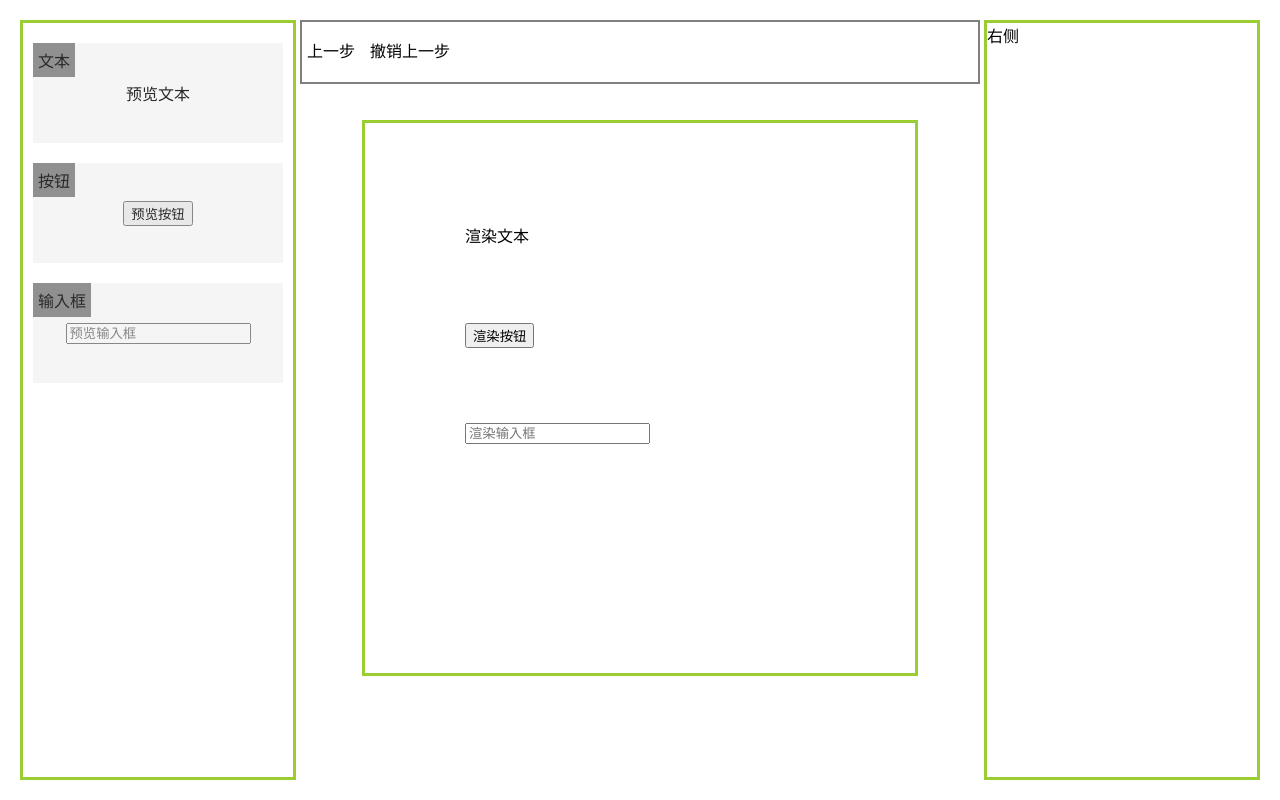
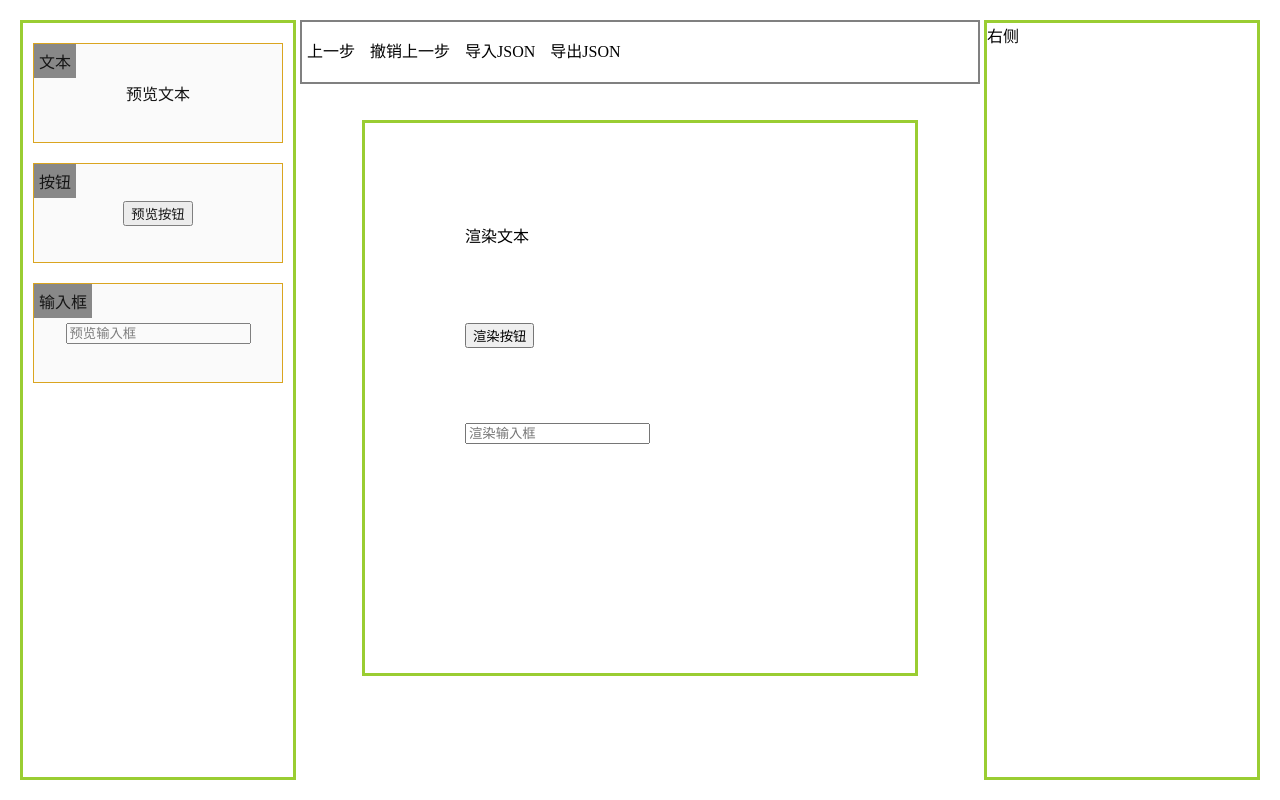
Before and after one commit to Miot/VisualEditor, a Vue app: page / in a window 1280 px wide. Built offline with nearby package versions, Linux system fonts and the light colour scheme.

Commit message:
feat: 导入/导出JSON

```diff
--- /dev/null
+++ b/src/components/dialog.less
@@ -0,0 +1,61 @@
+.modal {
+  .tit {
+    font-size: 20px;
+    margin:0;
+  }
+  .close .bt {
+    position:absolute;
+    right:5px;
+    top:5px;
+    background:none;
+    color:#ccc;
+    padding:5px 10px;
+    border:0;
+    &:before {
+      content: "×";
+      color: black;
+    }
+  }
+  &:before {
+    display: block;
+    content: "";
+    background: rgba(0, 0, 0, 0.6);
+    position: fixed;
+    top: 0;
+    left: 0;
+    right: 0;
+    bottom: 0;
+    z-index: 1;
+  }
+}
+
+.dialog-modal {
+  background: #fefefe;
+  border-radius: 5px;
+  position: fixed;
+  max-width: 600px;
+  margin: 0 auto;
+  left: 0;
+  right: 0;
+  top: 20%;
+  z-index: 2;
+  word-wrap: break-word;
+}
+.content-modal {
+  padding: 20px;
+  textarea {
+    width: 100%;
+    min-height: 200px;
+    font-size: 15px;
+  }
+}
+.header-modal {
+  padding: 10px;
+  border-bottom: 1px solid #eee;
+}
+.footer-modal {
+  text-align: right;
+  height: 30px;
+  line-height: 30px;
+  padding-right: 30px;
+}
--- a/src/components/editor.less
+++ b/src/components/editor.less
@@ -24,6 +24,7 @@
       box-sizing: border-box;
       cursor: move;
       user-select: none;
+      border: 1px goldenrod solid;
       .name {
         position: absolute;
         top: 0;
@@ -43,7 +44,7 @@
         right: 0;
         bottom: 0;
         background-color: #ccc;
-        opacity: .2;
+        opacity: .1;
       }
     }
   }
--- /dev/null
+++ b/src/components/layout-dialog.jsx
@@ -0,0 +1,59 @@
+import { createVNode, defineComponent, reactive, render } from "vue";
+import "./dialog.less";
+
+const DialogComponent = defineComponent({
+  props: {
+    option: { type: Object },
+  },
+  setup(props, ctx) {
+    const state = reactive({
+      isShow: false,
+      option: props.option,
+    });
+    ctx.expose({
+      showDialog(option) {
+        state.option = option;
+        state.isShow = true;
+      },
+    });
+    const close = () => {
+      state.isShow = false;
+    };
+    const confirm = () => {
+      state.option.onConfirm(state.option.content);
+      close();
+    };
+    return () => {
+      return (
+        <div v-show={state.isShow} class="modal">
+          <div class="dialog-modal">
+            <header class="header-modal">
+              <h2 class="tit">{state.option.title}</h2>
+              <span class="close" onClick={close}>
+                <a href="#" class="bt"></a>
+              </span>
+            </header>
+            <div class="content-modal">
+              <textarea type="text" v-model={state.option.content} />
+            </div>
+            <footer class="footer-modal" v-show={state.option.hasFooter}>
+              <button onClick={confirm}>提交</button>
+            </footer>
+          </div>
+        </div>
+      );
+    };
+  },
+});
+
+let vnode;
+export function $dialog(option) {
+  if (!vnode) {
+    let el = document.createElement("div");
+    vnode = createVNode(DialogComponent, { option });
+    document.body.appendChild((render(vnode, el), el));
+  }
+
+  const { showDialog } = vnode.component.exposed;
+  showDialog(option);
+}
--- a/src/components/visual-editor.jsx
+++ b/src/components/visual-editor.jsx
@@ -5,6 +5,7 @@ import clone from "nanoclone";
 import { useMenuDragger } from "../hooks/useMenuDragger";
 import { useBlockDragger } from "../hooks/useBlockDragger";
 import { useCommand } from "@/hooks/useCommand";
+import { $dialog } from "./layout-dialog";
 
 export default defineComponent({
   props: {
@@ -39,6 +40,27 @@ export default defineComponent({
     const buttons = [
       { label: "上一步", handler: () => commands.undo() },
       { label: "撤销上一步", handler: () => commands.redo() },
+      {
+        label: "导入JSON",
+        handler: () => {
+          $dialog({
+            title: "导出完成",
+            hasFooter: true,
+            onConfirm(json) {
+              commands.updateContainer(JSON.parse(json));
+            },
+          });
+        },
+      },
+      {
+        label: "导出JSON",
+        handler: () => {
+          $dialog({
+            title: "导出完成",
+            content: JSON.stringify(data.value),
+          });
+        },
+      },
     ];
 
     return () => (
--- a/src/hooks/useCommand.jsx
+++ b/src/hooks/useCommand.jsx
@@ -15,8 +15,8 @@ export function useCommand(inputData) {
 
   const registry = (command) => {
     state.commandsArr.push(command);
-    state.commands[command.name] = () => {
-      const { redo, undo } = command.execute();
+    state.commands[command.name] = (...args) => {
+      const { redo, undo } = command.execute(...args);
       redo();
       if (!command.pushQueue) return;
       let { curr, queue } = state;
@@ -84,10 +84,29 @@ export function useCommand(inputData) {
       const after = data.value.blocks;
       return {
         redo() {
-          data.value.blocks = [...after];
+          data.value = { ...data.value, blocks: after };
         },
         undo() {
           data.value.blocks = [...before];
+        },
+      };
+    },
+  });
+
+  registry({
+    name: "updateContainer",
+    pushQueue: true,
+    execute(newValue) {
+      let stete = {
+        before: data.value,
+        after: newValue,
+      };
+      return {
+        redo: () => {
+          data.value = stete.after;
+        },
+        undo: () => {
+          data.value = stete.before;
         },
       };
     },
```
Also changed, not shown: 5 other files (tests, documents, lock files or other folders).
